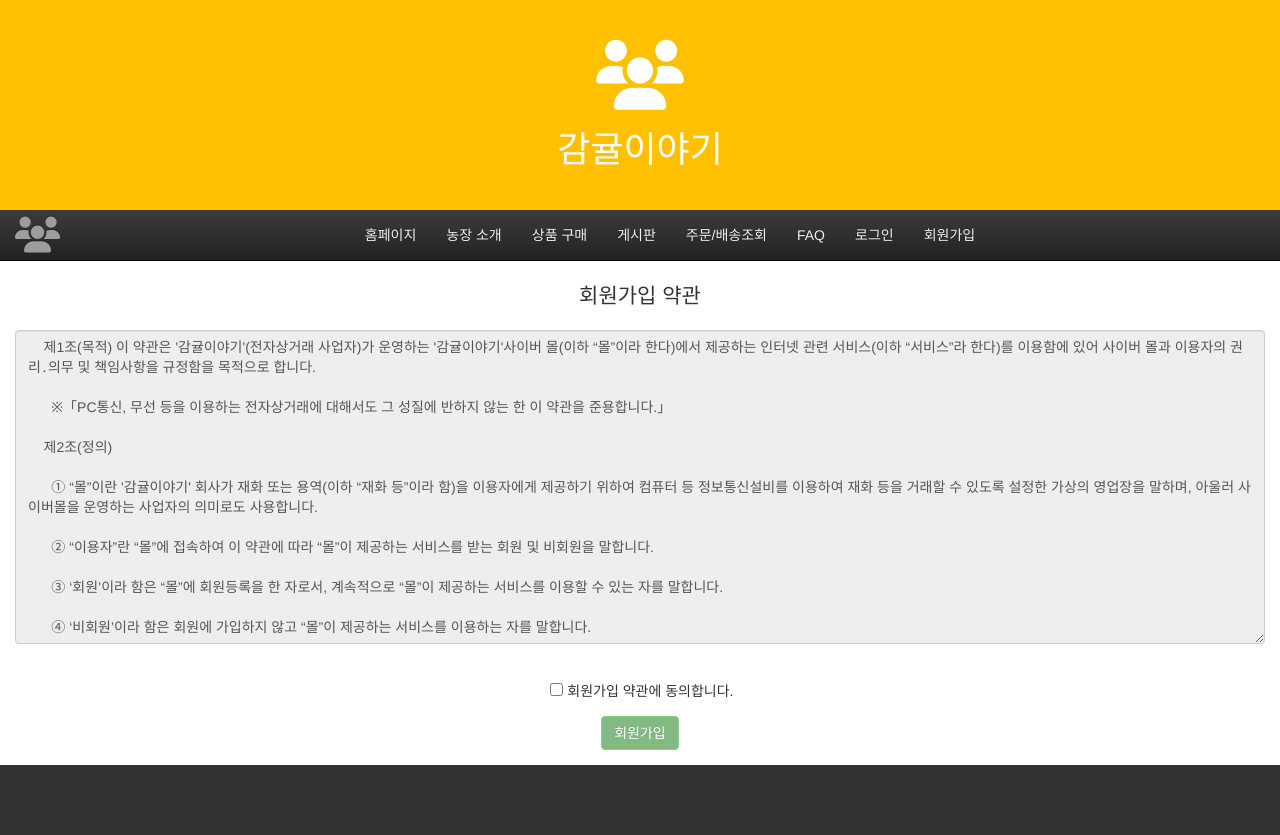
After one commit to Kirade/django-tangerine, a Django app: page /register/terms/ in a window 1280 px wide. The commit adds this page. Run offline with Django 3.2, Linux system fonts and the light colour scheme; some libraries are stand-ins or nearby versions.

Commit message:
구독 기능 & 회원가입 약관 추가
- 회원가입 폼에서 구독 여부를 추가하여 메일링 리스트 관리
- 회원가입시 동의 여부를 확인하는 전자상거래 약관 추가

```diff
--- a/website/models.py
+++ b/website/models.py
@@ -31,6 +31,7 @@ class Profile(User):
     address = models.CharField(max_length=200, null=True)
     phone_number = models.CharField(max_length=20, null=True)
     full_name = models.CharField(max_length=20, null=True)
+    subscribe = models.BooleanField(default=False)
 
     objects = ProfileManager()
 
--- a/website/templates/website/base.html
+++ b/website/templates/website/base.html
@@ -42,7 +42,7 @@
         <li><a href="{% url 'logout' %}" title="">로그아웃</a></li>
       {% else %}
         <li><a href="{% url 'login' %}" title="">로그인</a></li>
-        <li><a href="{% url 'register' %}" title="">회원가입</a></li>
+        <li><a href="{% url 'register-terms' %}" title="">회원가입</a></li>
       {% endif %}
       </ul>
     </div>
--- /dev/null
+++ b/website/templates/website/registration/terms.html
@@ -0,0 +1,269 @@
+{% extends 'website/base.html' %}
+
+{% block content %}
+
+<div class="container-fluid">
+  <p class="lead text-center">회원가입 약관</p>
+
+  <form role="form">
+    <div class="form-group">
+      <textarea class="form-control" rows="15" name="terms" readonly>
+    제1조(목적) 이 약관은 '감귤이야기'(전자상거래 사업자)가 운영하는 '감귤이야기'사이버 몰(이하 “몰”이라 한다)에서 제공하는 인터넷 관련 서비스(이하 “서비스”라 한다)를 이용함에 있어 사이버 몰과 이용자의 권리․의무 및 책임사항을 규정함을 목적으로 합니다.
+
+      ※「PC통신, 무선 등을 이용하는 전자상거래에 대해서도 그 성질에 반하지 않는 한 이 약관을 준용합니다.」
+
+    제2조(정의)
+
+      ① “몰”이란 '감귤이야기' 회사가 재화 또는 용역(이하 “재화 등”이라 함)을 이용자에게 제공하기 위하여 컴퓨터 등 정보통신설비를 이용하여 재화 등을 거래할 수 있도록 설정한 가상의 영업장을 말하며, 아울러 사이버몰을 운영하는 사업자의 의미로도 사용합니다.
+
+      ② “이용자”란 “몰”에 접속하여 이 약관에 따라 “몰”이 제공하는 서비스를 받는 회원 및 비회원을 말합니다.
+
+      ③ ‘회원’이라 함은 “몰”에 회원등록을 한 자로서, 계속적으로 “몰”이 제공하는 서비스를 이용할 수 있는 자를 말합니다.
+
+      ④ ‘비회원’이라 함은 회원에 가입하지 않고 “몰”이 제공하는 서비스를 이용하는 자를 말합니다.
+
+    제3조 (약관 등의 명시와 설명 및 개정)
+
+      ① “몰”은 이 약관의 내용과 상호 및 대표자 성명, 영업소 소재지 주소(소비자의 불만을 처리할 수 있는 곳의 주소를 포함), 전화번호․모사전송번호․전자우편주소, 사업자등록번호, 통신판매업 신고번호, 개인정보관리책임자등을 이용자가 쉽게 알 수 있도록 00 사이버몰의 초기 서비스화면(전면)에 게시합니다. 다만, 약관의 내용은 이용자가 연결화면을 통하여 볼 수 있도록 할 수 있습니다.
+
+      ② “몰은 이용자가 약관에 동의하기에 앞서 약관에 정하여져 있는 내용 중 청약철회․배송책임․환불조건 등과 같은 중요한 내용을 이용자가 이해할 수 있도록 별도의 연결화면 또는 팝업화면 등을 제공하여 이용자의 확인을 구하여야 합니다.
+
+      ③ “몰”은 「전자상거래 등에서의 소비자보호에 관한 법률」, 「약관의 규제에 관한 법률」, 「전자문서 및 전자거래기본법」, 「전자금융거래법」, 「전자서명법」, 「정보통신망 이용촉진 및 정보보호 등에 관한 법률」, 「방문판매 등에 관한 법률」, 「소비자기본법」 등 관련 법을 위배하지 않는 범위에서 이 약관을 개정할 수 있습니다.
+
+      ④ “몰”이 약관을 개정할 경우에는 적용일자 및 개정사유를 명시하여 현행약관과 함께 몰의 초기화면에 그 적용일자 7일 이전부터 적용일자 전일까지 공지합니다. 다만, 이용자에게 불리하게 약관내용을 변경하는 경우에는 최소한 30일 이상의 사전 유예기간을 두고 공지합니다.  이 경우 "몰“은 개정 전 내용과 개정 후 내용을 명확하게 비교하여 이용자가 알기 쉽도록 표시합니다.
+
+      ⑤ “몰”이 약관을 개정할 경우에는 그 개정약관은 그 적용일자 이후에 체결되는 계약에만 적용되고 그 이전에 이미 체결된 계약에 대해서는 개정 전의 약관조항이 그대로 적용됩니다. 다만 이미 계약을 체결한 이용자가 개정약관 조항의 적용을 받기를 원하는 뜻을 제3항에 의한 개정약관의 공지기간 내에 “몰”에 송신하여 “몰”의 동의를 받은 경우에는 개정약관 조항이 적용됩니다.
+
+      ⑥ 이 약관에서 정하지 아니한 사항과 이 약관의 해석에 관하여는 전자상거래 등에서의 소비자보호에 관한 법률, 약관의 규제 등에 관한 법률, 공정거래위원회가 정하는 전자상거래 등에서의 소비자 보호지침 및 관계법령 또는 상관례에 따릅니다.
+
+    제4조(서비스의 제공 및 변경)
+
+      ① “몰”은 다음과 같은 업무를 수행합니다.
+
+        1. 재화 또는 용역에 대한 정보 제공 및 구매계약의 체결
+        2. 구매계약이 체결된 재화 또는 용역의 배송
+        3. 기타 “몰”이 정하는 업무
+
+      ② “몰”은 재화 또는 용역의 품절 또는 기술적 사양의 변경 등의 경우에는 장차 체결되는 계약에 의해 제공할 재화 또는 용역의 내용을 변경할 수 있습니다. 이 경우에는 변경된 재화 또는 용역의 내용 및 제공일자를 명시하여 현재의 재화 또는 용역의 내용을 게시한 곳에 즉시 공지합니다.
+
+      ③ “몰”이 제공하기로 이용자와 계약을 체결한 서비스의 내용을 재화등의 품절 또는 기술적 사양의 변경 등의 사유로 변경할 경우에는 그 사유를 이용자에게 통지 가능한 주소로 즉시 통지합니다.
+
+      ④ 전항의 경우 “몰”은 이로 인하여 이용자가 입은 손해를 배상합니다. 다만, “몰”이 고의 또는 과실이 없음을 입증하는 경우에는 그러하지 아니합니다.
+
+    제5조(서비스의 중단)
+
+      ① “몰”은 컴퓨터 등 정보통신설비의 보수점검․교체 및 고장, 통신의 두절 등의 사유가 발생한 경우에는 서비스의 제공을 일시적으로 중단할 수 있습니다.
+
+      ② “몰”은 제1항의 사유로 서비스의 제공이 일시적으로 중단됨으로 인하여 이용자 또는 제3자가 입은 손해에 대하여 배상합니다. 단, “몰”이 고의 또는 과실이 없음을 입증하는 경우에는 그러하지 아니합니다.
+
+      ③ 사업종목의 전환, 사업의 포기, 업체 간의 통합 등의 이유로 서비스를 제공할 수 없게 되는 경우에는 “몰”은 제8조에 정한 방법으로 이용자에게 통지하고 당초 “몰”에서 제시한 조건에 따라 소비자에게 보상합니다. 다만, “몰”이 보상기준 등을 고지하지 아니한 경우에는 이용자들의 마일리지 또는 적립금 등을 “몰”에서 통용되는 통화가치에 상응하는 현물 또는 현금으로 이용자에게 지급합니다.
+
+    제6조(회원가입)
+
+      ① 이용자는 “몰”이 정한 가입 양식에 따라 회원정보를 기입한 후 이 약관에 동의한다는 의사표시를 함으로서 회원가입을 신청합니다.
+
+      ② “몰”은 제1항과 같이 회원으로 가입할 것을 신청한 이용자 중 다음 각 호에 해당하지 않는 한 회원으로 등록합니다.
+
+        1. 가입신청자가 이 약관 제7조제3항에 의하여 이전에 회원자격을 상실한 적이 있는 경우, 다만 제7조제3항에 의한 회원자격 상실 후 3년이 경과한 자로서 “몰”의 회원재가입 승낙을 얻은 경우에는 예외로 한다.
+        2. 등록 내용에 허위, 기재누락, 오기가 있는 경우
+        3. 기타 회원으로 등록하는 것이 “몰”의 기술상 현저히 지장이 있다고 판단되는 경우
+
+      ③ 회원가입계약의 성립 시기는 “몰”의 승낙이 회원에게 도달한 시점으로 합니다.
+
+      ④ 회원은 회원가입 시 등록한 사항에 변경이 있는 경우, 상당한 기간 이내에 “몰”에 대하여 회원정보 수정 등의 방법으로 그 변경사항을 알려야 합니다.
+
+    제7조(회원 탈퇴 및 자격 상실 등)
+
+      ① 회원은 “몰”에 언제든지 탈퇴를 요청할 수 있으며 “몰”은 즉시 회원탈퇴를 처리합니다.
+
+      ② 회원이 다음 각 호의 사유에 해당하는 경우, “몰”은 회원자격을 제한 및 정지시킬 수 있습니다.
+
+        1. 가입 신청 시에 허위 내용을 등록한 경우
+        2. “몰”을 이용하여 구입한 재화 등의 대금, 기타 “몰”이용에 관련하여 회원이 부담하는 채무를 기일에 지급하지 않는 경우
+        3. 다른 사람의 “몰” 이용을 방해하거나 그 정보를 도용하는 등 전자상거래 질서를 위협하는 경우
+        4. “몰”을 이용하여 법령 또는 이 약관이 금지하거나 공서양속에 반하는 행위를 하는 경우
+
+      ③ “몰”이 회원 자격을 제한․정지 시킨 후, 동일한 행위가 2회 이상 반복되거나 30일 이내에 그 사유가 시정되지 아니하는 경우 “몰”은 회원자격을 상실시킬 수 있습니다.
+
+      ④ “몰”이 회원자격을 상실시키는 경우에는 회원등록을 말소합니다. 이 경우 회원에게 이를 통지하고, 회원등록 말소 전에 최소한 30일 이상의 기간을 정하여 소명할 기회를 부여합니다.
+
+    제8조(회원에 대한 통지)
+
+      ① “몰”이 회원에 대한 통지를 하는 경우, 회원이 “몰”과 미리 약정하여 지정한 전자우편 주소로 할 수 있습니다.
+
+      ② “몰”은 불특정다수 회원에 대한 통지의 경우 1주일이상 “몰” 게시판에 게시함으로서 개별 통지에 갈음할 수 있습니다. 다만, 회원 본인의 거래와 관련하여 중대한 영향을 미치는 사항에 대하여는 개별통지를 합니다.
+
+    제9조(구매신청 및 개인정보 제공 동의 등)
+
+      ① “몰”이용자는 “몰”상에서 다음 또는 이와 유사한 방법에 의하여 구매를 신청하며, “몰”은 이용자가 구매신청을 함에 있어서 다음의 각 내용을 알기 쉽게 제공하여야 합니다.
+          1. 재화 등의 검색 및 선택
+          2. 받는 사람의 성명, 주소, 전화번호, 전자우편주소(또는 이동전화번호) 등의 입력
+          3. 약관내용, 청약철회권이 제한되는 서비스, 배송료․설치비 등의 비용부담과 관련한 내용에 대한 확인
+          4. 이 약관에 동의하고 위 3.호의 사항을 확인하거나 거부하는 표시
+             (예, 마우스 클릭)
+          5. 재화등의 구매신청 및 이에 관한 확인 또는 “몰”의 확인에 대한 동의
+          6. 결제방법의 선택
+
+      ② “몰”이 제3자에게 구매자 개인정보를 제공할 필요가 있는 경우 1) 개인정보를 제공받는 자, 2)개인정보를 제공받는 자의 개인정보 이용목적, 3) 제공하는 개인정보의 항목, 4) 개인정보를 제공받는 자의 개인정보 보유 및 이용기간을 구매자에게 알리고 동의를 받아야 합니다. (동의를 받은 사항이 변경되는 경우에도 같습니다.)
+
+
+      ③ “몰”이 제3자에게 구매자의 개인정보를 취급할 수 있도록 업무를 위탁하는 경우에는 1) 개인정보 취급위탁을 받는 자, 2) 개인정보 취급위탁을 하는 업무의 내용을 구매자에게 알리고 동의를 받아야 합니다. (동의를 받은 사항이 변경되는 경우에도 같습니다.) 다만, 서비스제공에 관한 계약이행을 위해 필요하고 구매자의 편의증진과 관련된 경우에는 「정보통신망 이용촉진 및 정보보호 등에 관한 법률」에서 정하고 있는 방법으로 개인정보 취급방침을 통해 알림으로써 고지절차와 동의절차를 거치지 않아도 됩니다.
+
+
+    제10조 (계약의 성립)
+
+      ①  “몰”은 제9조와 같은 구매신청에 대하여 다음 각 호에 해당하면 승낙하지 않을 수 있습니다. 다만, 미성년자와 계약을 체결하는 경우에는 법정대리인의 동의를 얻지 못하면 미성년자 본인 또는 법정대리인이 계약을 취소할 수 있다는 내용을 고지하여야 합니다.
+
+        1. 신청 내용에 허위, 기재누락, 오기가 있는 경우
+        2. 미성년자가 담배, 주류 등 청소년보호법에서 금지하는 재화 및 용역을 구매하는 경우
+        3. 기타 구매신청에 승낙하는 것이 “몰” 기술상 현저히 지장이 있다고 판단하는 경우
+
+      ② “몰”의 승낙이 제12조제1항의 수신확인통지형태로 이용자에게 도달한 시점에 계약이 성립한 것으로 봅니다.
+
+      ③ “몰”의 승낙의 의사표시에는 이용자의 구매 신청에 대한 확인 및 판매가능 여부, 구매신청의 정정 취소 등에 관한 정보 등을 포함하여야 합니다.
+
+    제11조(지급방법) “몰”에서 구매한 재화 또는 용역에 대한 대금지급방법은 다음 각 호의 방법중 가용한 방법으로 할 수 있습니다. 단, “몰”은 이용자의 지급방법에 대하여 재화 등의 대금에 어떠한 명목의 수수료도  추가하여 징수할 수 없습니다.
+
+        1. 폰뱅킹, 인터넷뱅킹, 메일 뱅킹 등의 각종 계좌이체
+        2. 선불카드, 직불카드, 신용카드 등의 각종 카드 결제
+        3. 온라인무통장입금
+        4. 전자화폐에 의한 결제
+        5. 수령 시 대금지급
+        6. 마일리지 등 “몰”이 지급한 포인트에 의한 결제
+        7. “몰”과 계약을 맺었거나 “몰”이 인정한 상품권에 의한 결제
+        8. 기타 전자적 지급 방법에 의한 대금 지급 등
+
+    제12조(수신확인통지․구매신청 변경 및 취소)
+
+      ① “몰”은 이용자의 구매신청이 있는 경우 이용자에게 수신확인통지를 합니다.
+
+      ② 수신확인통지를 받은 이용자는 의사표시의 불일치 등이 있는 경우에는 수신확인통지를 받은 후 즉시 구매신청 변경 및 취소를 요청할 수 있고 “몰”은 배송 전에 이용자의 요청이 있는 경우에는 지체 없이 그 요청에 따라 처리하여야 합니다. 다만 이미 대금을 지불한 경우에는 제15조의 청약철회 등에 관한 규정에 따릅니다.
+
+    제13조(재화 등의 공급)
+
+      ① “몰”은 이용자와 재화 등의 공급시기에 관하여 별도의 약정이 없는 이상, 이용자가 청약을 한 날부터 7일 이내에 재화 등을 배송할 수 있도록 주문제작, 포장 등 기타의 필요한 조치를 취합니다. 다만, “몰”이 이미 재화 등의 대금의 전부 또는 일부를 받은 경우에는 대금의 전부 또는 일부를 받은 날부터 3영업일 이내에 조치를 취합니다.  이때 “몰”은 이용자가 재화 등의 공급 절차 및 진행 사항을 확인할 수 있도록 적절한 조치를 합니다.
+
+      ② “몰”은 이용자가 구매한 재화에 대해 배송수단, 수단별 배송비용 부담자, 수단별 배송기간 등을 명시합니다. 만약 “몰”이 약정 배송기간을 초과한 경우에는 그로 인한 이용자의 손해를 배상하여야 합니다. 다만 “몰”이 고의․과실이 없음을 입증한 경우에는 그러하지 아니합니다.
+
+    제14조(환급) “몰”은 이용자가 구매신청한 재화 등이 품절 등의 사유로 인도 또는 제공을 할 수 없을 때에는 지체 없이 그 사유를 이용자에게 통지하고 사전에 재화 등의 대금을 받은 경우에는 대금을 받은 날부터 3영업일 이내에 환급하거나 환급에 필요한 조치를 취합니다.
+
+    제15조(청약철회 등)
+
+      ① “몰”과 재화등의 구매에 관한 계약을 체결한 이용자는 「전자상거래 등에서의 소비자보호에 관한 법률」 제13조 제2항에 따른 계약내용에 관한 서면을 받은 날(그 서면을 받은 때보다 재화 등의 공급이 늦게 이루어진 경우에는 재화 등을 공급받거나 재화 등의 공급이 시작된 날을 말합니다)부터 7일 이내에는 청약의 철회를 할 수 있습니다. 다만, 청약철회에 관하여 「전자상거래 등에서의 소비자보호에 관한 법률」에 달리 정함이 있는 경우에는 동 법 규정에 따릅니다.
+
+      ② 이용자는 재화 등을 배송 받은 경우 다음 각 호의 1에 해당하는 경우에는 반품 및 교환을 할 수 없습니다.
+
+        1. 이용자에게 책임 있는 사유로 재화 등이 멸실 또는 훼손된 경우(다만, 재화 등의 내용을 확인하기 위하여 포장 등을 훼손한 경우에는 청약철회를 할 수 있습니다)
+        2. 이용자의 사용 또는 일부 소비에 의하여 재화 등의 가치가 현저히 감소한 경우
+        3. 시간의 경과에 의하여 재판매가 곤란할 정도로 재화등의 가치가 현저히 감소한 경우
+        4. 같은 성능을 지닌 재화 등으로 복제가 가능한 경우 그 원본인 재화 등의 포장을 훼손한 경우
+
+      ③ 제2항제2호 내지 제4호의 경우에 “몰”이 사전에 청약철회 등이 제한되는 사실을 소비자가 쉽게 알 수 있는 곳에 명기하거나 시용상품을 제공하는 등의 조치를 하지 않았다면 이용자의 청약철회 등이 제한되지 않습니다.
+
+      ④ 이용자는 제1항 및 제2항의 규정에 불구하고 재화 등의 내용이 표시·광고 내용과 다르거나 계약내용과 다르게 이행된 때에는 당해 재화 등을 공급받은 날부터 3월 이내, 그 사실을 안 날 또는 알 수 있었던 날부터 30일 이내에 청약철회 등을 할 수 있습니다.
+
+    제16조(청약철회 등의 효과)
+
+      ① “몰”은 이용자로부터 재화 등을 반환받은 경우 3영업일 이내에 이미 지급받은 재화 등의 대금을 환급합니다. 이 경우 “몰”이 이용자에게 재화등의 환급을 지연한때에는 그 지연기간에 대하여 「전자상거래 등에서의 소비자보호에 관한 법률 시행령」제21조의2에서 정하는 지연이자율을 곱하여 산정한 지연이자를 지급합니다.
+
+      ② “몰”은 위 대금을 환급함에 있어서 이용자가 신용카드 또는 전자화폐 등의 결제수단으로 재화 등의 대금을 지급한 때에는 지체 없이 당해 결제수단을 제공한 사업자로 하여금 재화 등의 대금의 청구를 정지 또는 취소하도록 요청합니다.
+
+      ③ 청약철회 등의 경우 공급받은 재화 등의 반환에 필요한 비용은 이용자가 부담합니다. “몰”은 이용자에게 청약철회 등을 이유로 위약금 또는 손해배상을 청구하지 않습니다. 다만 재화 등의 내용이 표시·광고 내용과 다르거나 계약내용과 다르게 이행되어 청약철회 등을 하는 경우 재화 등의 반환에 필요한 비용은 “몰”이 부담합니다.
+
+      ④ 이용자가 재화 등을 제공받을 때 발송비를 부담한 경우에 “몰”은 청약철회 시 그 비용을  누가 부담하는지를 이용자가 알기 쉽도록 명확하게 표시합니다.
+
+    제17조(개인정보보호)
+
+      ① “몰”은 이용자의 개인정보 수집시 서비스제공을 위하여 필요한 범위에서 최소한의 개인정보를 수집합니다.
+
+      ② “몰”은 회원가입시 구매계약이행에 필요한 정보를 미리 수집하지 않습니다. 다만, 관련 법령상 의무이행을 위하여 구매계약 이전에 본인확인이 필요한 경우로서 최소한의 특정 개인정보를 수집하는 경우에는 그러하지 아니합니다.
+
+      ③ “몰”은 이용자의 개인정보를 수집·이용하는 때에는 당해 이용자에게 그 목적을 고지하고 동의를 받습니다.
+
+      ④ “몰”은 수집된 개인정보를 목적외의 용도로 이용할 수 없으며, 새로운 이용목적이 발생한 경우 또는 제3자에게 제공하는 경우에는 이용·제공단계에서 당해 이용자에게 그 목적을 고지하고 동의를 받습니다. 다만, 관련 법령에 달리 정함이 있는 경우에는 예외로 합니다.
+
+      ⑤ “몰”이 제2항과 제3항에 의해 이용자의 동의를 받아야 하는 경우에는 개인정보관리 책임자의 신원(소속, 성명 및 전화번호, 기타 연락처), 정보의 수집목적 및 이용목적, 제3자에 대한 정보제공 관련사항(제공받은자, 제공목적 및 제공할 정보의 내용) 등 「정보통신망 이용촉진 및 정보보호 등에 관한 법률」 제22조제2항이 규정한 사항을 미리 명시하거나 고지해야 하며 이용자는 언제든지 이 동의를 철회할 수 있습니다.
+
+      ⑥ 이용자는 언제든지 “몰”이 가지고 있는 자신의 개인정보에 대해 열람 및 오류정정을 요구할 수 있으며 “몰”은 이에 대해 지체 없이 필요한 조치를 취할 의무를 집니다. 이용자가 오류의 정정을 요구한 경우에는 “몰”은 그 오류를 정정할 때까지 당해 개인정보를 이용하지 않습니다.
+
+      ⑦ “몰”은 개인정보 보호를 위하여 이용자의 개인정보를 취급하는 자를  최소한으로 제한하여야 하며 신용카드, 은행계좌 등을 포함한 이용자의 개인정보의 분실, 도난, 유출, 동의 없는 제3자 제공, 변조 등으로 인한 이용자의 손해에 대하여 모든 책임을 집니다.
+
+      ⑧ “몰” 또는 그로부터 개인정보를 제공받은 제3자는 개인정보의 수집목적 또는 제공받은 목적을 달성한 때에는 당해 개인정보를 지체 없이 파기합니다.
+
+      ⑨ “몰”은 개인정보의 수집·이용·제공에 관한 동의 란을 미리 선택한 것으로 설정해두지 않습니다. 또한 개인정보의 수집·이용·제공에 관한 이용자의 동의거절시 제한되는 서비스를 구체적으로 명시하고, 필수수집항목이 아닌 개인정보의 수집·이용·제공에 관한 이용자의 동의 거절을 이유로 회원가입 등 서비스 제공을 제한하거나 거절하지 않습니다.
+
+    제18조(“몰“의 의무)
+
+      ① “몰”은 법령과 이 약관이 금지하거나 공서양속에 반하는 행위를 하지 않으며 이 약관이 정하는 바에 따라 지속적이고, 안정적으로 재화․용역을 제공하는데 최선을 다하여야 합니다.
+
+      ② “몰”은 이용자가 안전하게 인터넷 서비스를 이용할 수 있도록 이용자의 개인정보(신용정보 포함)보호를 위한 보안 시스템을 갖추어야 합니다.
+
+      ③ “몰”이 상품이나 용역에 대하여 「표시․광고의 공정화에 관한 법률」 제3조 소정의 부당한 표시․광고행위를 함으로써 이용자가 손해를 입은 때에는 이를 배상할 책임을 집니다.
+
+      ④ “몰”은 이용자가 원하지 않는 영리목적의 광고성 전자우편을 발송하지 않습니다.
+
+    제19조(회원의 ID 및 비밀번호에 대한 의무)
+
+      ① 제17조의 경우를 제외한 ID와 비밀번호에 관한 관리책임은 회원에게 있습니다.
+
+      ② 회원은 자신의 ID 및 비밀번호를 제3자에게 이용하게 해서는 안됩니다.
+
+      ③ 회원이 자신의 ID 및 비밀번호를 도난당하거나 제3자가 사용하고 있음을 인지한 경우에는 바로 “몰”에 통보하고 “몰”의 안내가 있는 경우에는 그에 따라야 합니다.
+
+    제20조(이용자의 의무) 이용자는 다음 행위를 하여서는 안 됩니다.
+
+        1. 신청 또는 변경시 허위 내용의 등록
+        2. 타인의 정보 도용
+        3. “몰”에 게시된 정보의 변경
+        4. “몰”이 정한 정보 이외의 정보(컴퓨터 프로그램 등) 등의 송신 또는 게시
+        5. “몰” 기타 제3자의 저작권 등 지적재산권에 대한 침해
+        6. “몰” 기타 제3자의 명예를 손상시키거나 업무를 방해하는 행위
+        7. 외설 또는 폭력적인 메시지, 화상, 음성, 기타 공서양속에 반하는 정보를 몰에 공개 또는 게시하는 행위
+
+    제21조(연결“몰”과 피연결“몰” 간의 관계)
+
+      ① 상위 “몰”과 하위 “몰”이 하이퍼링크(예: 하이퍼링크의 대상에는 문자, 그림 및 동화상 등이 포함됨)방식 등으로 연결된 경우, 전자를 연결 “몰”(웹 사이트)이라고 하고 후자를 피연결 “몰”(웹사이트)이라고 합니다.
+
+      ② 연결“몰”은 피연결“몰”이 독자적으로 제공하는 재화 등에 의하여 이용자와 행하는 거래에 대해서 보증 책임을 지지 않는다는 뜻을 연결“몰”의 초기화면 또는 연결되는 시점의 팝업화면으로 명시한 경우에는 그 거래에 대한 보증 책임을 지지 않습니다.
+
+    제22조(저작권의 귀속 및 이용제한)
+
+      ① “몰“이 작성한 저작물에 대한 저작권 기타 지적재산권은 ”몰“에 귀속합니다.
+
+      ② 이용자는 “몰”을 이용함으로써 얻은 정보 중 “몰”에게 지적재산권이 귀속된 정보를 “몰”의 사전 승낙 없이 복제, 송신, 출판, 배포, 방송 기타 방법에 의하여 영리목적으로 이용하거나 제3자에게 이용하게 하여서는 안됩니다.
+
+      ③ “몰”은 약정에 따라 이용자에게 귀속된 저작권을 사용하는 경우 당해 이용자에게 통보하여야 합니다.
+
+    제23조(분쟁해결)
+
+      ① “몰”은 이용자가 제기하는 정당한 의견이나 불만을 반영하고 그 피해를 보상처리하기 위하여 피해보상처리기구를 설치․운영합니다.
+
+      ② “몰”은 이용자로부터 제출되는 불만사항 및 의견은 우선적으로 그 사항을 처리합니다. 다만, 신속한 처리가 곤란한 경우에는 이용자에게 그 사유와 처리일정을 즉시 통보해 드립니다.
+
+      ③ “몰”과 이용자 간에 발생한 전자상거래 분쟁과 관련하여 이용자의 피해구제신청이 있는 경우에는 공정거래위원회 또는 시·도지사가 의뢰하는 분쟁조정기관의 조정에 따를 수 있습니다.
+
+    제24조(재판권 및 준거법)
+
+      ① “몰”과 이용자 간에 발생한 전자상거래 분쟁에 관한 소송은 제소 당시의 이용자의 주소에 의하고, 주소가 없는 경우에는 거소를 관할하는 지방법원의 전속관할로 합니다. 다만, 제소 당시 이용자의 주소 또는 거소가 분명하지 않거나 외국 거주자의 경우에는 민사소송법상의 관할법원에 제기합니다.
+
+      ② “몰”과 이용자 간에 제기된 전자상거래 소송에는 한국법을 적용합니다.
+
+      </textarea>
+    </div>
+    <br/>
+
+    <div class="form-group text-center">
+      <label for="agree" class="control-label"></label>
+      <input type="checkbox" onchange="document.getElementById('agree').disabled = !this.checked;" />
+      회원가입 약관에 동의합니다.
+    </div>
+
+    <div class="form-group text-center">
+      <button id="agree" class="btn btn-success" disabled ><a id="text_white" role="button" href="{% url 'register' %}">회원가입</a></button>
+    </div>
+
+
+  </form>
+</div>
+
+{% endblock %}
--- a/website/urls.py
+++ b/website/urls.py
@@ -14,6 +14,7 @@ urlpatterns = [
     path('board/<int:pk>/edit/', views.BoardUpdateView.as_view(), name='board-edit'),
     path('order/', views.OrderView.as_view(), name='order'),
     path('faq/', views.FaqView.as_view(), name='faq'),
+    path('register/terms/', views.RegisterTermsView.as_view(), name='register-terms'),
     path('register/', views.RegisterView.as_view(), name='register'),
     path('registration/login/',
          auth_views.login,
--- a/website/views.py
+++ b/website/views.py
@@ -93,6 +93,10 @@ class FaqView(TemplateView):
     template_name = 'website/faq/index.html'
 
 
+class RegisterTermsView(TemplateView):
+    template_name = 'website/registration/terms.html'
+
+
 class RegisterView(CreateView):
     template_name='website/registration/register.html'
     form_class = RegisterForm
```
Also changed, not shown: website/forms.py (+6 -1 lines), website/templates/website/registration/register.html (+16 -0 lines), website/migrations/0013_profile_subscribe.py (added).
